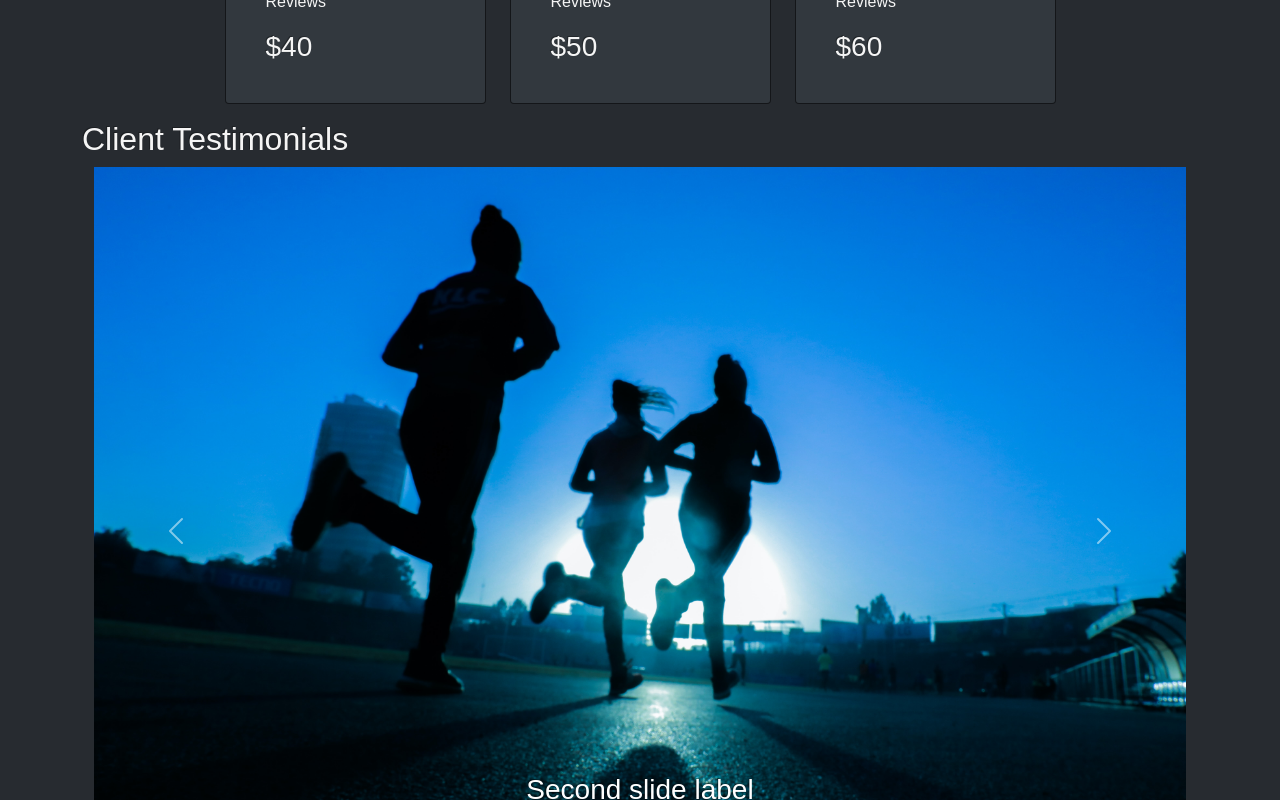
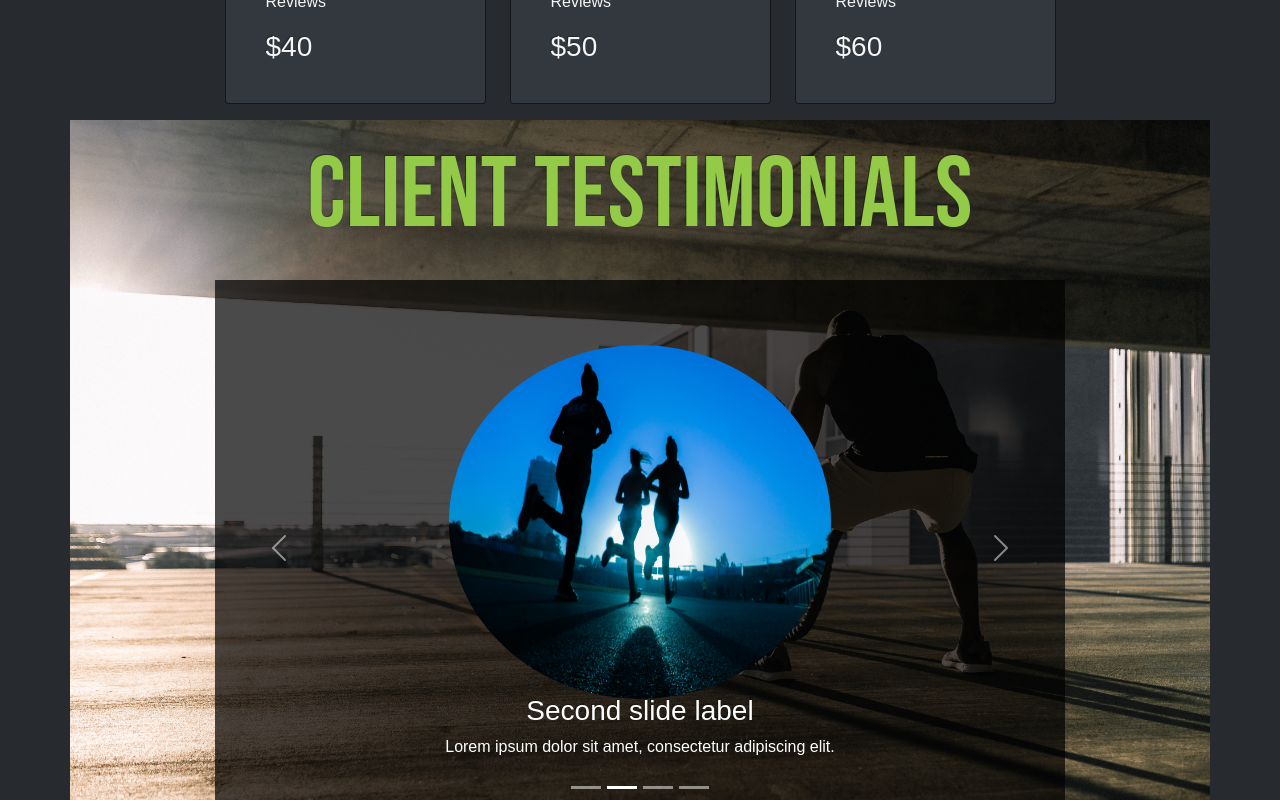
Before and after one commit to OhziiiLov3/joinMyObession, a React (Create React App) app in the folder frontend/: page / in a window 1280 px wide. Shown: the part 1500-2300 px from the top of the page. Built offline with nearby package versions, Linux system fonts and the light colour scheme; a web font is replaced by a local one.

Commit message:
testimonial carsoul styling

```diff
--- a/frontend/src/components/TestimonialCarousel.js
+++ b/frontend/src/components/TestimonialCarousel.js
@@ -12,24 +12,39 @@ import avatar4 from "../images/avatars/avatar-4.jpg"
 
 function TestimonialCarousel() {
     return (
-      <Carousel fade>
-        <Carousel.Item>
-          <img className="d-block w-100" src={avatar1} alt="First slide" />
+      <Carousel variant="light" fade>
+        <Carousel.Item className="myCarousel">
+          <img
+            className="w-50 py-5"
+            style={{ height: 450 }}
+            src={avatar1}
+            alt="First slide"
+          />
           <Carousel.Caption>
             <h3>First slide label</h3>
             <p>Nulla vitae elit libero, a pharetra augue mollis interdum.</p>
           </Carousel.Caption>
         </Carousel.Item>
-        <Carousel.Item>
-          <img className="d-block w-100" src={avatar2} alt="Second slide" />
+        <Carousel.Item className="myCarousel">
+          <img
+            className="w-50 py-5"
+            style={{ height: 450 }}
+            src={avatar2}
+            alt="Second slide"
+          />
 
           <Carousel.Caption>
             <h3>Second slide label</h3>
             <p>Lorem ipsum dolor sit amet, consectetur adipiscing elit.</p>
           </Carousel.Caption>
         </Carousel.Item>
-        <Carousel.Item>
-          <img className="d-block w-100" src={avatar3} alt="Third slide" />
+        <Carousel.Item className="myCarousel">
+          <img
+            className="w-50 py-5"
+            style={{ height: 450 }}
+            src={avatar3}
+            alt="Third slide"
+          />
 
           <Carousel.Caption>
             <h3>Third slide label</h3>
@@ -38,10 +53,13 @@ function TestimonialCarousel() {
             </p>
           </Carousel.Caption>
         </Carousel.Item>
-        <Carousel.Item>
-          <img className="d-block w-100"
-          src={avatar4}
-          alt="Fourth slide" />
+        <Carousel.Item className="myCarousel">
+          <img
+            className="w-50 py-5"
+            style={{ height: 450 }}
+            src={avatar4}
+            alt="Fourth slide"
+          />
 
           <Carousel.Caption>
             <h3>Third slide label</h3>
--- a/frontend/src/components/Testimonials.js
+++ b/frontend/src/components/Testimonials.js
@@ -5,7 +5,7 @@ import TestimonialCarousel from './TestimonialCarousel'
 function Testimonials() {
     return (
       <Container className="testimonal">
-        <h2>Client Testimonials</h2>
+        <h1 className="text-center py-3">Client Testimonials</h1>
         <div className="container">
           <div className="testimonal-content">
             <TestimonialCarousel />
--- a/frontend/src/index.css
+++ b/frontend/src/index.css
@@ -16,6 +16,8 @@ h1{
   font-family: 'Bebas Neue', cursive !important;
   font-size: 100px !important;
   letter-spacing: .0300rem;
+  color:  rgb(147,203,73);
+  padding: 3rem 0;
 }
 
 /* *** NAVBAR *** */
@@ -75,14 +77,43 @@ margin: 0.1rem;
 }
 
 
-/* ***Carousel*** */
+/* ***TESTIMONIALS*** */
 
-/* .carousel{
-width:60%;
-height: 100;
+.testimonal{
+  background-image: url(karsten-winegeart-eGSBVVtVCCw-unsplash.jpg);
+  background-size: cover;
+  background-color: rgb(147,203,73);
+  text-align: center;
+  padding-bottom: 4rem;
+  margin-bottom: 0;
+  width: 100%;
 }
 
-.carouselInner{
-  height: 100%;
-  width: 100%;
-} */
+.testimonal h1{
+  color:  rgb(147,203,73);
+  padding: 3rem 0;
+  text-transform: uppercase;
+}
+
+.testimonal-content{
+  text-align: center;
+  max-width: 53.125rem;
+  margin: 0 auto 2rem auto;
+  background: rgba(0,0,0,.7);
+
+}
+.myCarousel{
+color: white;
+background: transparent;
+margin-top: -6%;
+margin-left: auto;
+margin-right: auto;
+padding-top: 8%;
+padding-bottom: 8%;
+padding-left: 5%;
+padding-right: 5%;
+}
+
+.myCarousel img{
+  border-radius: 50%;
+}
```
Also changed, not shown: frontend/src/karsten-winegeart-eGSBVVtVCCw-unsplash.jpg (added).
